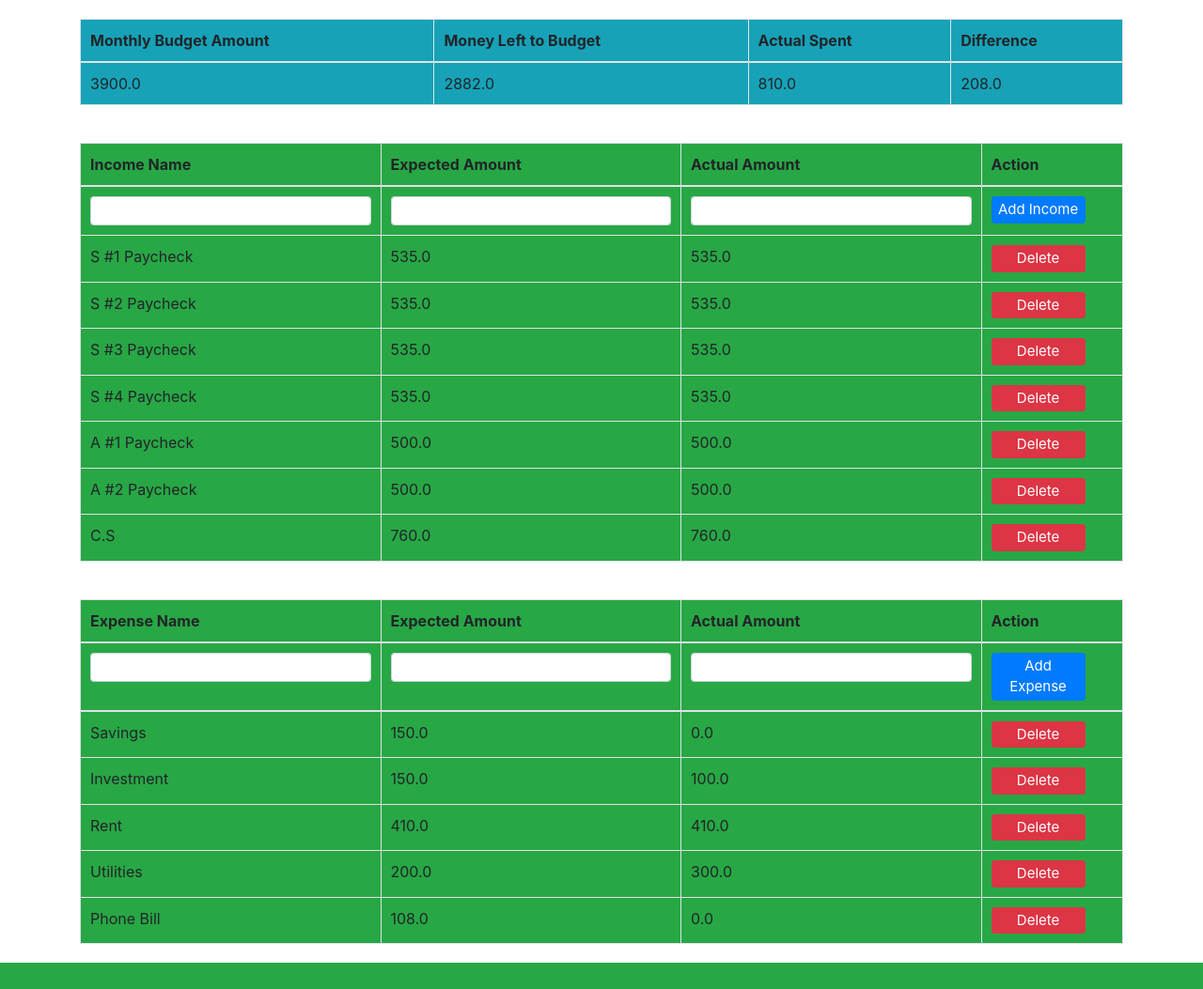
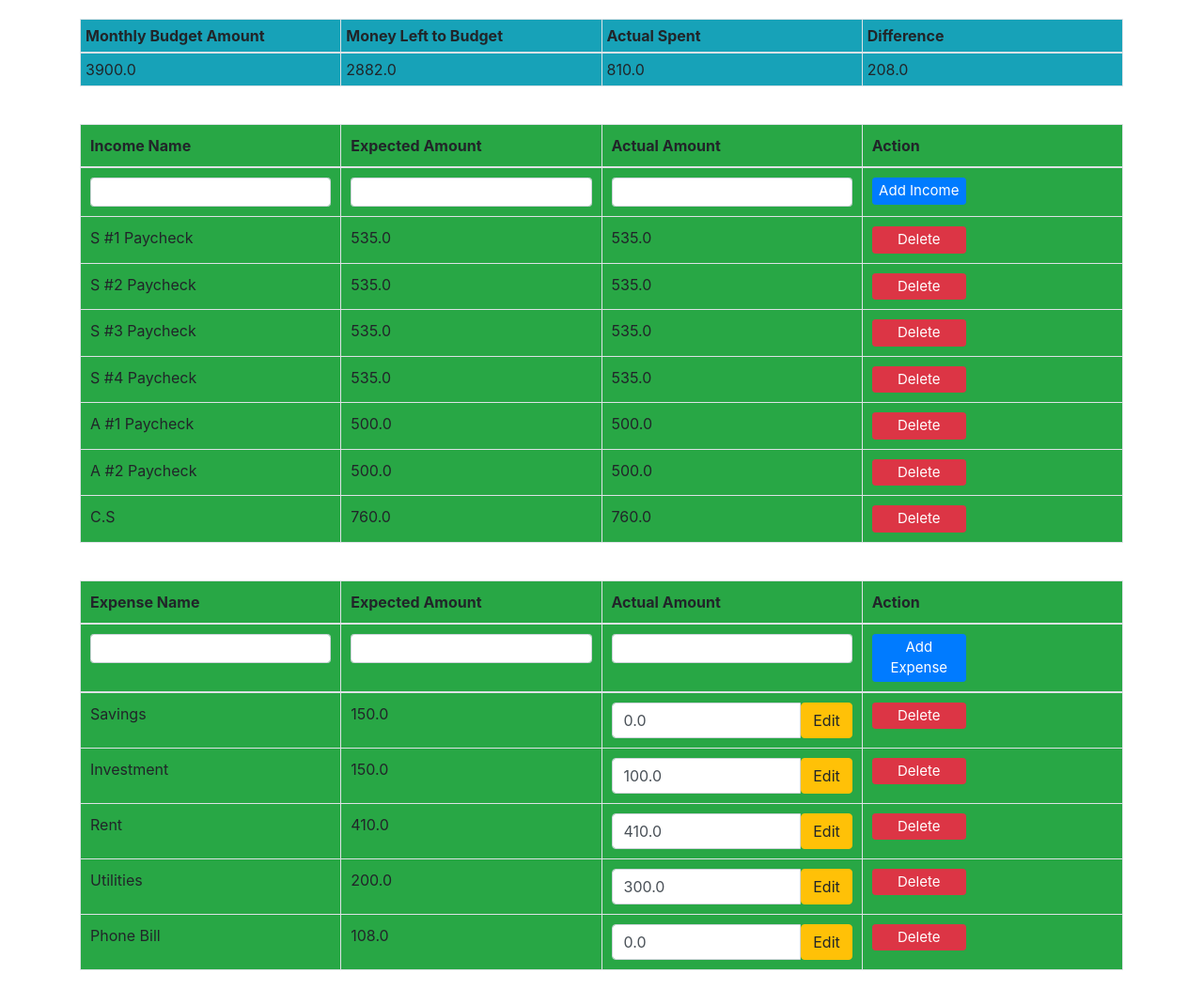
Before and after one commit to austinkodom/flask_budgeting_app, a Flask app: page / in a window 1280 px wide. Shown: the part 56-1109 px from the top of the page at 94% size. Before the commit the page ends 1081 px from the top, so only its background shows below. Run offline with Flask 3, Linux system fonts and the light colour scheme; a user stored in the database is signed in; some libraries are stand-ins or nearby versions.

Commit message:
Added input field for expense actuals.
Made a change to the bootstrap style that added padding to the bottom of
the table cell. Overrode this with a custom input class to remove the
extra padding.

```diff
--- a/main.py
+++ b/main.py
@@ -2,12 +2,12 @@ from website import create_app
 from waitress import serve
 
 app = create_app()
-mode = 'prod'
+mode = 'dev'
 
 if __name__ == '__main__':
     if mode == 'dev':
         # Testing Environment
-        app.run(host='0.0.0.0', port='50100', debug=True)
+        app.run(debug=True)
     else:
         # Production Environment
         serve(app, host='0.0.0.0', port='50100', threads=2, url_prefix='/my_budget')
--- a/website/static/index.js
+++ b/website/static/index.js
@@ -17,3 +17,9 @@ function deleteExpense(expenseId)
         window.location.href = "/";
     });
 }
+
+function updateExpense(expenseId) {
+    const form = document.getElementById('form-' + expenseId);
+    form.action = `/update_expense/${expenseId}`;
+    form.submit();
+}
--- a/website/templates/home.html
+++ b/website/templates/home.html
@@ -11,6 +11,7 @@
     }
     #incomeTable th, #incomeTable td {
         padding: 10px;
+        width: calc(100% / 4);
     }
     #tableContainer {
         display: flex;
@@ -25,6 +26,7 @@
     }
     #expenseTable th, #expenseTable td {
         padding: 10px;
+        width: calc(100% /4);
     }
     #expenseTable {
         margin: 20px 0;
@@ -34,7 +36,11 @@
         margin: 20px 0;
     }
     #budgetTable th, #budgetTable td {
-        padding: 10px;
+        padding: 5px;
+        width: calc(100% / 4);
+    }
+    .input-group, .input-group input, .input-group button {
+        margin-bottom: 0 !important;
     }
 </style>
 
@@ -133,7 +139,14 @@
             <tr>
                 <td class="bg-success">{{ expense.expense_name }}</td>
                 <td class="bg-success">{{ expense.expected_expense }}</td>
-                <td class="bg-success">{{ expense.actual_expense }}</td>
+                <td class="bg-success">
+                    <form id="form-{{ expense.id }}" method="POST">
+                        <div class="input-group">
+                            <input type="number" class="form-control" name="actualExpense" value="{{ expense.actual_expense }}" aria-describedby="button-addon2" required>
+                            <button class="btn btn-warning" type="button" id="button-addon2" onClick="updateExpense({{ expense.id }})">Edit</button>
+                        </div>
+                    </form>
+                </td>
                 <td class="bg-success">
                     <button type="button" class="btn btn-danger btn-sm btn-custom" onClick="deleteExpense({{ expense.id }})">Delete</button>
                 </td>
--- a/website/views.py
+++ b/website/views.py
@@ -1,4 +1,4 @@
-from flask import Blueprint, render_template, request, flash, jsonify
+from flask import Blueprint, render_template, request, flash, jsonify, redirect, url_for
 from flask_login import login_required, current_user
 from .models import Income
 from .models import Expense
@@ -6,6 +6,15 @@ from . import db
 import json
 
 views = Blueprint('views', __name__)
+
+@views.route('/update_expense/<int:expense_id>', methods=['POST'])
+def update_expense(expense_id):
+    actual_expense = request.form.get('actualExpense')
+    expense = Expense.query.get(expense_id)
+    if expense:
+        expense.actual_expense = actual_expense
+        db.session.commit()
+    return redirect(url_for('views.home'))
 
 @views.route('/', methods=['GET', 'POST'])
 @login_required
```
Also changed, not shown: instance/database.db.
